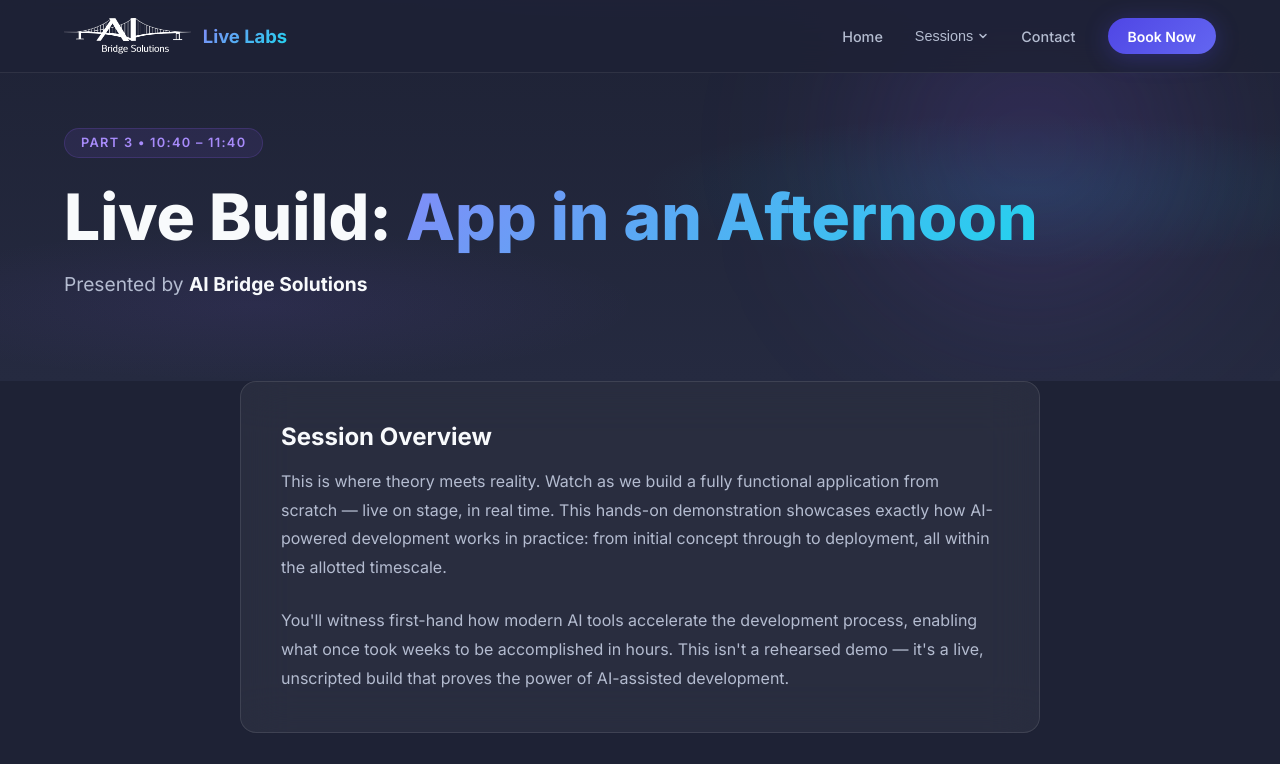
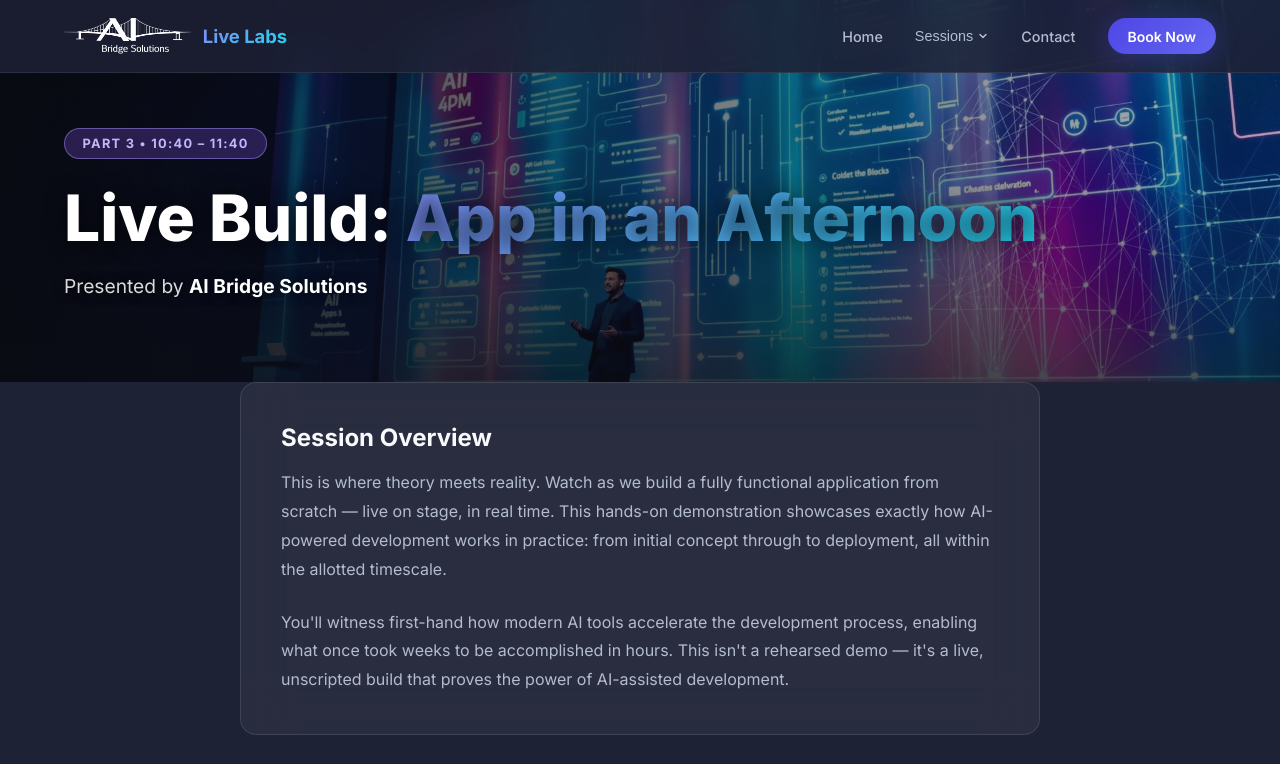
Before and after one commit to kevin21quirk/aibridgelivelabs, a Next.js app: page /sessions/live-build in a window 1280 px wide. Shown: the top 764 px of the page. Built offline with nearby package versions, Linux system fonts and the light colour scheme.

Commit message:
Add Part3.webp hero to live-build; lighten all three session hero overlays for prominence

```diff
--- a/src/app/sessions/ai-revolution/page.tsx
+++ b/src/app/sessions/ai-revolution/page.tsx
@@ -12,8 +12,8 @@ export default function AIRevolutionPage() {
         {/* Background image */}
         <div style={{ position: 'absolute', inset: 0, backgroundImage: 'url("/Part1.webp")', backgroundSize: 'cover', backgroundPosition: 'center', zIndex: 0 }} />
         {/* Dark overlay for legibility */}
-        <div style={{ position: 'absolute', inset: 0, background: 'linear-gradient(to right, rgba(10, 12, 20, 0.96) 0%, rgba(10, 12, 20, 0.88) 45%, rgba(10, 12, 20, 0.65) 100%)', zIndex: 0 }} />
-        <div style={{ position: 'absolute', inset: 0, background: 'linear-gradient(to top, rgba(10, 12, 20, 0.85) 0%, transparent 60%)', zIndex: 0 }} />
+        <div style={{ position: 'absolute', inset: 0, background: 'linear-gradient(to right, rgba(10, 12, 20, 0.85) 0%, rgba(10, 12, 20, 0.6) 45%, rgba(10, 12, 20, 0.3) 100%)', zIndex: 0 }} />
+        <div style={{ position: 'absolute', inset: 0, background: 'linear-gradient(to top, rgba(10, 12, 20, 0.6) 0%, transparent 55%)', zIndex: 0 }} />
         <div className="container" style={{ position: 'relative', zIndex: 1 }}>
           <div style={{ display: 'inline-flex', alignItems: 'center', gap: '0.5rem', padding: '0.45rem 1.1rem', background: 'rgba(79,70,229,0.25)', borderRadius: '9999px', border: '1px solid rgba(129,140,248,0.5)', marginBottom: '1.5rem', backdropFilter: 'blur(8px)' }}>
             <span style={{ fontSize: '0.8rem', fontWeight: 700, color: '#a5b4fc', textTransform: 'uppercase', letterSpacing: '0.1em' }}>Part 1 • 9:00 – 9:40</span>
--- a/src/app/sessions/live-build/page.tsx
+++ b/src/app/sessions/live-build/page.tsx
@@ -9,16 +9,20 @@ export default function LiveBuildPage() {
 
       {/* Hero */}
       <section className="hero-gradient grid-pattern" style={{ position: 'relative', paddingTop: '8rem', paddingBottom: '5rem', overflow: 'hidden' }}>
-        <div className="animate-blob animation-delay-4000" style={{ position: 'absolute', bottom: '10%', right: '10%', width: '300px', height: '300px', borderRadius: '50%', background: 'rgba(139, 92, 246, 0.15)', filter: 'blur(80px)' }} />
+        {/* Background image */}
+        <div style={{ position: 'absolute', inset: 0, backgroundImage: 'url("/Part3.webp")', backgroundSize: 'cover', backgroundPosition: 'center', zIndex: 0 }} />
+        {/* Dark overlay for legibility */}
+        <div style={{ position: 'absolute', inset: 0, background: 'linear-gradient(to right, rgba(10, 12, 20, 0.85) 0%, rgba(10, 12, 20, 0.6) 45%, rgba(10, 12, 20, 0.3) 100%)', zIndex: 0 }} />
+        <div style={{ position: 'absolute', inset: 0, background: 'linear-gradient(to top, rgba(10, 12, 20, 0.6) 0%, transparent 55%)', zIndex: 0 }} />
         <div className="container" style={{ position: 'relative', zIndex: 1 }}>
-          <div style={{ display: 'inline-flex', alignItems: 'center', gap: '0.5rem', padding: '0.4rem 1rem', background: 'rgba(139,92,246,0.1)', borderRadius: '9999px', border: '1px solid rgba(139,92,246,0.2)', marginBottom: '1.5rem' }}>
-            <span style={{ fontSize: '0.8rem', fontWeight: 600, color: '#a78bfa', textTransform: 'uppercase', letterSpacing: '0.1em' }}>Part 3 • 10:40 – 11:40</span>
+          <div style={{ display: 'inline-flex', alignItems: 'center', gap: '0.5rem', padding: '0.45rem 1.1rem', background: 'rgba(139,92,246,0.25)', borderRadius: '9999px', border: '1px solid rgba(167,139,250,0.5)', marginBottom: '1.5rem', backdropFilter: 'blur(8px)' }}>
+            <span style={{ fontSize: '0.8rem', fontWeight: 700, color: '#c4b5fd', textTransform: 'uppercase', letterSpacing: '0.1em' }}>Part 3 • 10:40 – 11:40</span>
           </div>
-          <h1 style={{ fontSize: 'clamp(2.5rem, 5vw, 4rem)', fontWeight: 800, marginBottom: '1rem', lineHeight: 1.1 }}>
+          <h1 style={{ fontSize: 'clamp(2.5rem, 5vw, 4rem)', fontWeight: 800, marginBottom: '1rem', lineHeight: 1.1, color: '#ffffff', textShadow: '0 2px 20px rgba(0,0,0,0.6)' }}>
             Live Build: <span className="gradient-text">App in an Afternoon</span>
           </h1>
-          <p style={{ fontSize: '1.2rem', color: 'var(--text-muted)', maxWidth: '650px', lineHeight: 1.7 }}>
-            Presented by <strong style={{ color: 'var(--text)' }}>AI Bridge Solutions</strong>
+          <p style={{ fontSize: '1.2rem', color: 'rgba(255,255,255,0.85)', maxWidth: '650px', lineHeight: 1.7, textShadow: '0 1px 12px rgba(0,0,0,0.5)' }}>
+            Presented by <strong style={{ color: '#ffffff' }}>AI Bridge Solutions</strong>
           </p>
         </div>
       </section>
--- a/src/app/sessions/pr-and-ai/page.tsx
+++ b/src/app/sessions/pr-and-ai/page.tsx
@@ -12,8 +12,8 @@ export default function PRAndAIPage() {
         {/* Background image */}
         <div style={{ position: 'absolute', inset: 0, backgroundImage: 'url("/Part2.webp")', backgroundSize: 'cover', backgroundPosition: 'center', zIndex: 0 }} />
         {/* Dark overlay for legibility */}
-        <div style={{ position: 'absolute', inset: 0, background: 'linear-gradient(to right, rgba(10, 12, 20, 0.96) 0%, rgba(10, 12, 20, 0.88) 45%, rgba(10, 12, 20, 0.65) 100%)', zIndex: 0 }} />
-        <div style={{ position: 'absolute', inset: 0, background: 'linear-gradient(to top, rgba(10, 12, 20, 0.85) 0%, transparent 60%)', zIndex: 0 }} />
+        <div style={{ position: 'absolute', inset: 0, background: 'linear-gradient(to right, rgba(10, 12, 20, 0.85) 0%, rgba(10, 12, 20, 0.6) 45%, rgba(10, 12, 20, 0.3) 100%)', zIndex: 0 }} />
+        <div style={{ position: 'absolute', inset: 0, background: 'linear-gradient(to top, rgba(10, 12, 20, 0.6) 0%, transparent 55%)', zIndex: 0 }} />
         <div className="container" style={{ position: 'relative', zIndex: 1 }}>
           <div style={{ display: 'inline-flex', alignItems: 'center', gap: '0.5rem', padding: '0.45rem 1.1rem', background: 'rgba(6,182,212,0.25)', borderRadius: '9999px', border: '1px solid rgba(34,211,238,0.5)', marginBottom: '1.5rem', backdropFilter: 'blur(8px)' }}>
             <span style={{ fontSize: '0.8rem', fontWeight: 700, color: '#67e8f9', textTransform: 'uppercase', letterSpacing: '0.1em' }}>Part 2 • 9:40 – 10:10</span>
```
Also changed, not shown: public/Part3.webp (added).
